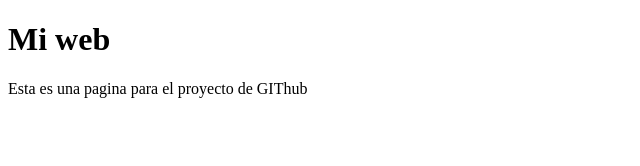
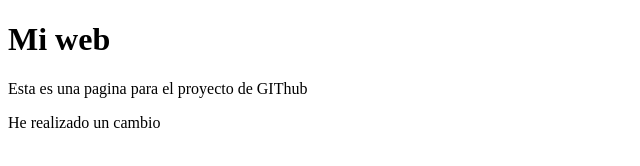
Before and after one commit to AlvaroDiazTorres/webprueba, a plain HTML site: page index.html in a window 1280 px wide. Shown: the whole page, without its empty margins (0-640 px from the left). Drawn offline with Linux system fonts and the light colour scheme.

Commit message:
Nueva línea

```diff
--- a/index.html
+++ b/index.html
@@ -9,5 +9,6 @@
 <body>
     <h1>Mi web</h1>
     <p>Esta es una pagina para el proyecto de GIThub</p>
+    <p>He realizado un cambio</p>
 </body>
 </html>
```
